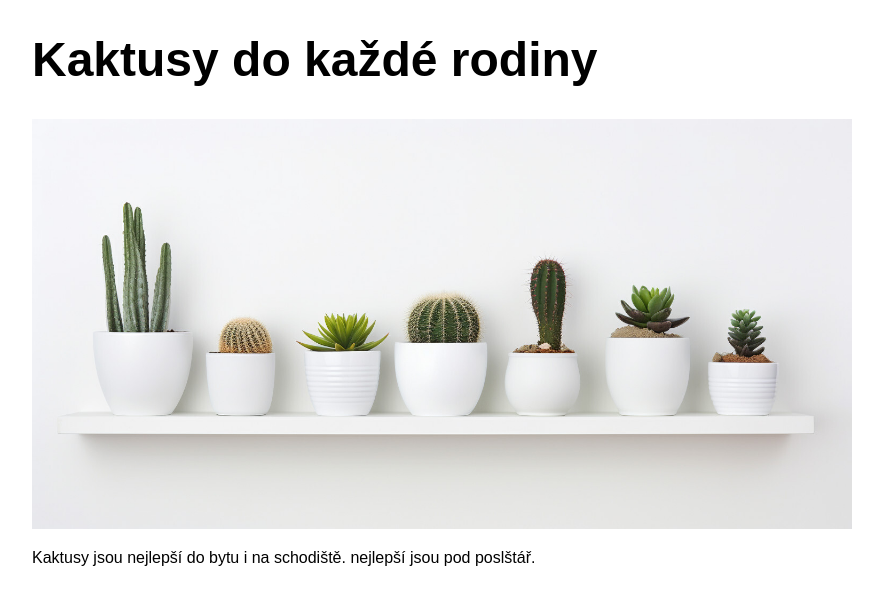
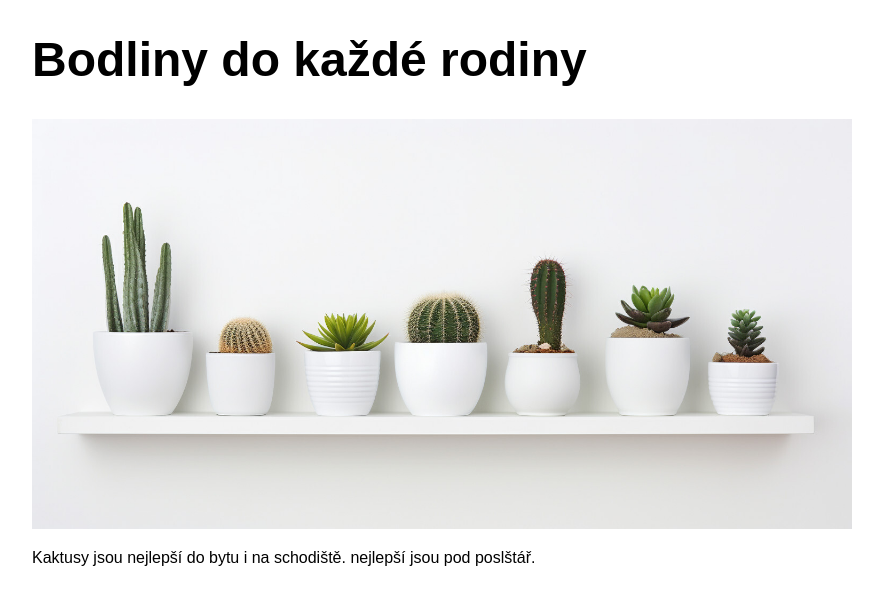
Before and after one commit to TerkaSm/kaktusy, a plain HTML site: page index.html in a window 1280 px wide. Shown: the whole page, without its empty margins (198-1081 px from the left). Drawn offline with Linux system fonts and the light colour scheme.

Commit message:
Rýmy v nadpise

```diff
--- a/index.html
+++ b/index.html
@@ -8,7 +8,7 @@
 </head>
 <body>
     <div class="container">
-        <h1>Kaktusy do každé rodiny</h1>
+        <h1>Bodliny do každé rodiny</h1>
         <img class="banner" src="./img/kaktusy.jpg"/>
         <p>Kaktusy jsou nejlepší do bytu i na schodiště. nejlepší jsou pod poslštář.</p>
     </div>
```
